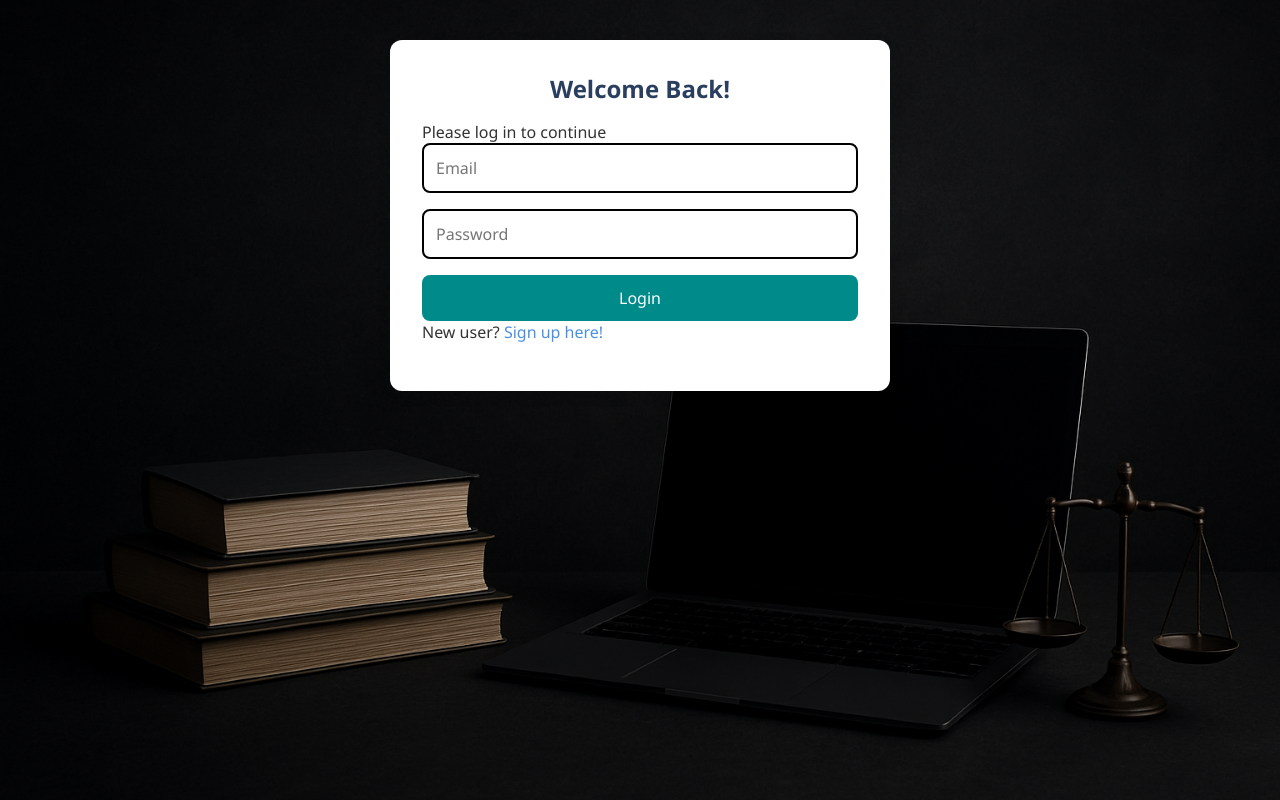
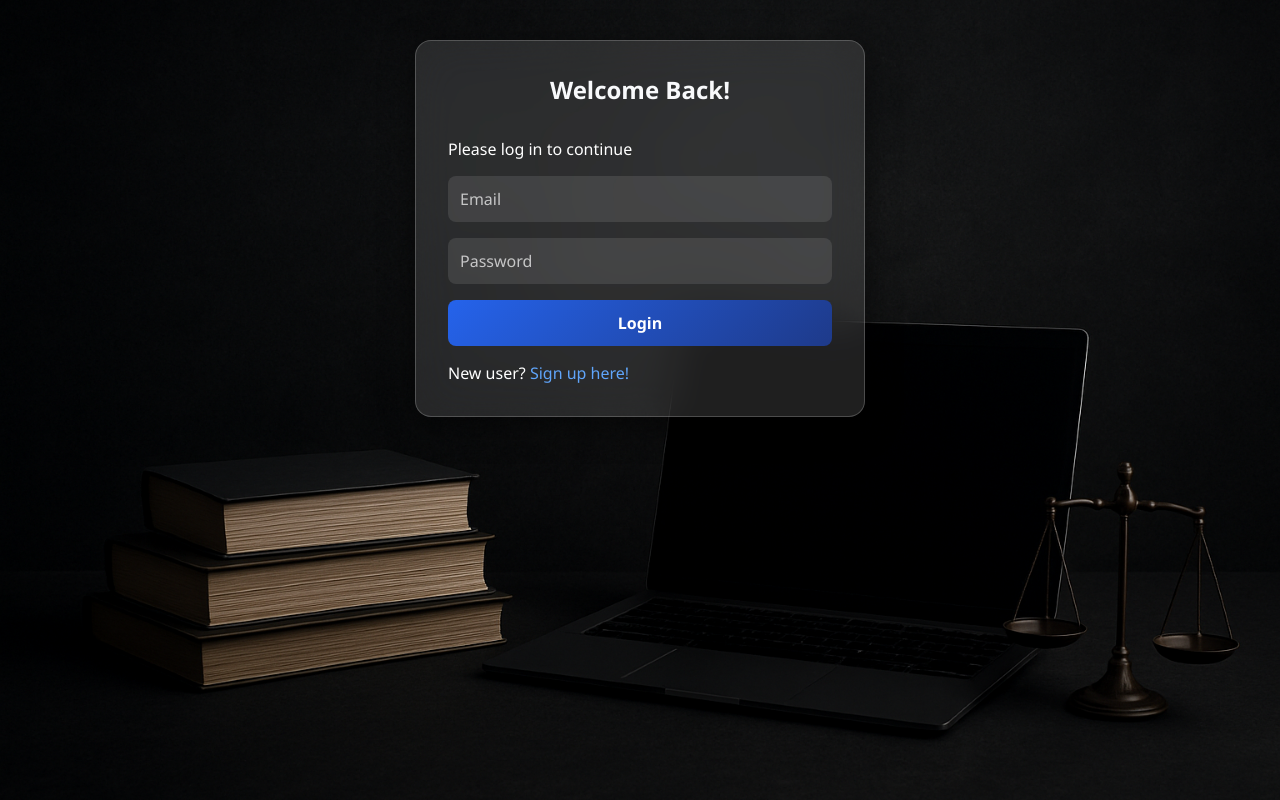
Before and after one commit to AtharvaRGhadge/Signup-Login, a Flask app: page /login in a window 1280 px wide. Run offline with Flask 3, Linux system fonts and the light colour scheme.

Commit message:
Update style.css

```diff
--- a/static/css/style.css
+++ b/static/css/style.css
@@ -1,4 +1,4 @@
-/* Global reset */
+/*  Global Reset */
 * {
   box-sizing: border-box;
   margin: 0;
@@ -6,36 +6,41 @@
   font-family: "Segoe UI", Roboto, sans-serif;
 }
 
-/* Page background */
+/*  Page Background */
 body {
-  background: #f2f4f7;
-  color: #333;
+  background: url("../images/bg-dark.png") no-repeat center center fixed;
+  background-size: cover;
+  color: #fff;
   min-height: 100vh;
   display: flex;
   justify-content: center;
   align-items: flex-start;
   padding-top: 40px;
-
 }
 
-/* Centered white card */
+/*  Login / Card Container */
 .container {
-  background: #fff;
+  background: rgba(255, 255, 255, 0.12);   /* lighter transparency */
+  backdrop-filter: blur(20px) saturate(150%);
+  -webkit-backdrop-filter: blur(20px) saturate(150%);
   width: 100%;
-  max-width: 500px;
+  max-width: 450px;
   padding: 2rem;
-  border-radius: 12px;
-  box-shadow: 0 4px 15px rgba(0, 0, 0, 0.08);
+  border-radius: 16px;
+  box-shadow: 0 8px 32px rgba(0, 0, 0, 0.5);
+  border: 1px solid rgba(255, 255, 255, 0.2);
 }
 
-/* Headings */
+
+/*  Headings */
 h1, h2 {
   text-align: center;
-  margin-bottom: 1rem;
-  color: #2a3f5f;
+  margin-bottom: 2rem;
+  color: #f8f9fb;
+  font-weight: 600;
 }
 
-/* Form fields */
+/*  Form Fields */
 input[type="email"],
 input[type="password"],
 input[type="text"],
@@ -43,54 +48,48 @@
   width: 100%;
   padding: 0.75rem;
   margin-bottom: 1rem;
-  border: 2px solid black;
+  border: none;
   border-radius: 8px;
   font-size: 1rem;
-  transition: border 0.2s;
+  background: rgba(255, 255, 255, 0.1);
+  color: #fff;
+  outline: none;
+  transition: background 0.3s, border 0.2s;
+}
+
+input::placeholder,
+textarea::placeholder {
+  color: rgba(255, 255, 255, 0.7);
 }
 
 input:focus,
 textarea:focus {
-  border-color: #4a90e2;
-  outline: none;
+  background: rgba(255, 255, 255, 0.2);
+  border: 1px solid #60a5fa;
 }
 
-/* Buttons */
+/*  Buttons */
 button {
   width: 100%;
-  background: darkcyan;
+  background: linear-gradient(135deg, #2563eb, #1e3a8a);
   color: #fff;
   padding: 0.75rem;
   font-size: 1rem;
   border: none;
   border-radius: 8px;
   cursor: pointer;
-  transition: background 0.2s;
+  font-weight: 600;
+  transition: transform 0.2s, background 0.3s;
 }
 
 button:hover {
-  background: #357ab8;
+  transform: translateY(-2px);
+  background: linear-gradient(135deg, #1e40af, #1e3a8a);
 }
 
-/* Complaints list for admin */
-ul {
-  list-style: none;
-  margin-top: 1rem;
-}
-
-ul li {
-  background: #f8f9fb;
-  margin-bottom: 0.5rem;
-  padding: 0.75rem;
-  border-radius: 6px;
-  border-left: 4px solid #4a90e2;
-}
-
-/* Logout link */
+/*  Links */
 a {
-  display: inline-block;
-  margin-bottom: 1rem;
-  color: #4a90e2;
+  color: #60a5fa;
   text-decoration: none;
 }
 
@@ -98,45 +97,92 @@
   text-decoration: underline;
 }
 
+/*  Admin Complaints List */
+ul {
+  list-style: none;
+  margin-top: 1rem;
+}
+
+ul li {
+  background: rgba(255, 255, 255, 0.08);
+  margin-bottom: 0.5rem;
+  padding: 0.75rem;
+  border-radius: 6px;
+  border-left: 4px solid #4a90e2;
+  color: #f1f5f9;
+}
+
+/* Complaints Table */
 .complaints-table {
   width: 100%;
-  border-collapse: separate;
+  border-collapse: collapse;
   margin-top: 1rem;
+  color: #f1f5f9;
 }
 
 .complaints-table th,
 .complaints-table td {
-  border: 5px solid #333; /* visible darker border */
+  border: 1px solid rgba(255, 255, 255, 0.2);
   padding: 8px 12px;
   text-align: left;
 }
 
 .complaints-table th {
-  background-color: #f5f5f5;
+  background: rgba(255, 255, 255, 0.15);
   font-weight: bold;
 }
 
 .complaints-table tr:nth-child(even) {
-  background-color: #fafafa;
+  background: rgba(255, 255, 255, 0.05);
 }
 
 .complaints-table tr:hover {
-  background-color: #f1f1f1;
+  background: rgba(255, 255, 255, 0.1);
 }
 
+/*  Logout Button (Fixed) */
 .logout-btn {
-  position: fixed;        /* always stays in view */
-  top: 20px;              /* distance from top */
-  right: 20px;            /* distance from right */
-  background-color: #ff4d4d; /* red logout button */
+  position: fixed;
+  top: 20px;
+  right: 20px;
+  background-color: #ff4d4d;
   color: white;
   padding: 8px 14px;
   border-radius: 4px;
   text-decoration: none;
   font-weight: bold;
-  box-shadow: 0 2px 5px rgba(0,0,0,0.2);
+  box-shadow: 0 2px 5px rgba(0,0,0,0.4);
+  transition: background 0.2s;
 }
 
 .logout-btn:hover {
   background-color: #ff0000;
 }
+
+/*  Error Messages */
+.error-msg {
+  color: #f87171;
+  font-weight: 600;
+  text-align: center;
+  margin-bottom: 1rem;
+}
+
+/*  Responsive Adjustments */
+@media (max-width: 480px) {
+  .container {
+    padding: 1.5rem;
+    margin: 0 1rem;
+  }
+
+  button {
+    font-size: 0.95rem;
+  }
+}
+
+.instr{
+  margin-bottom: 1rem;
+}
+
+.signup-link{
+  margin-top: 1rem;
+}
```
